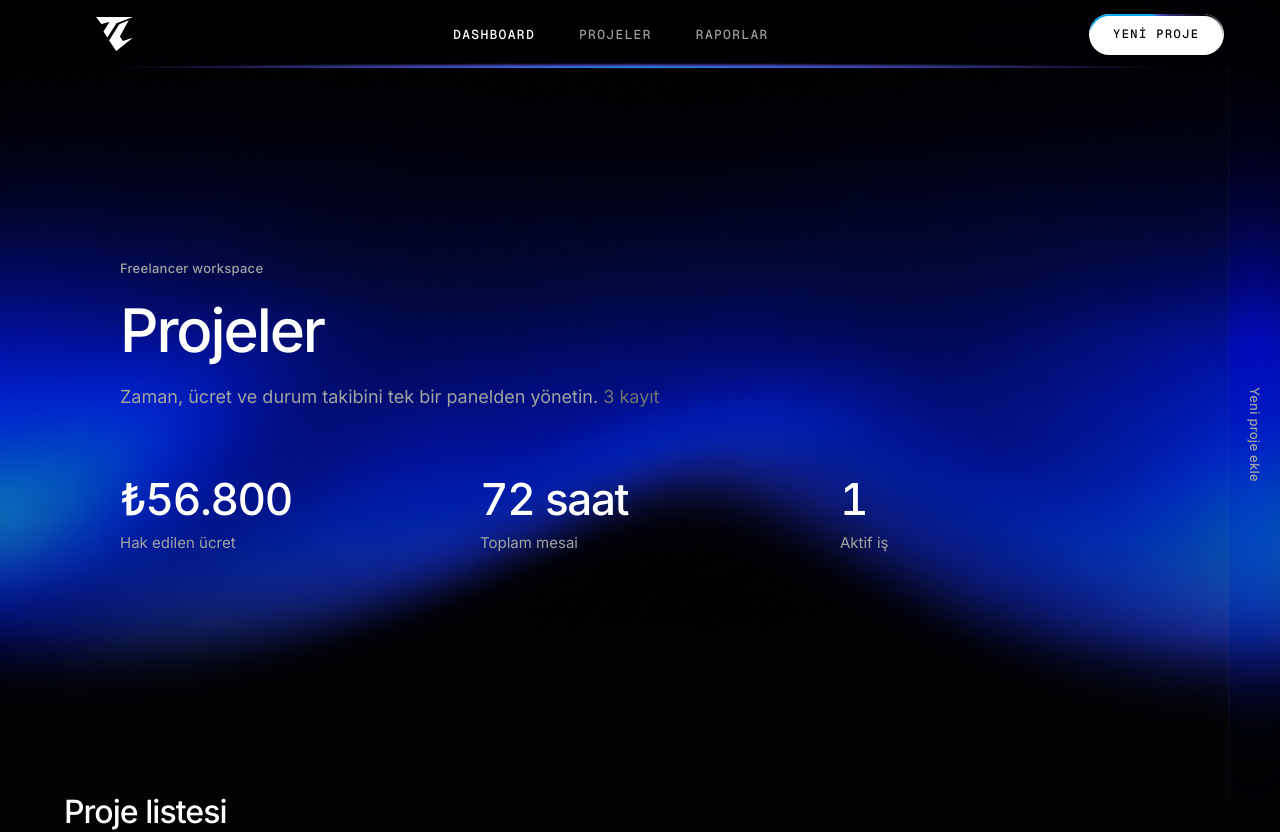
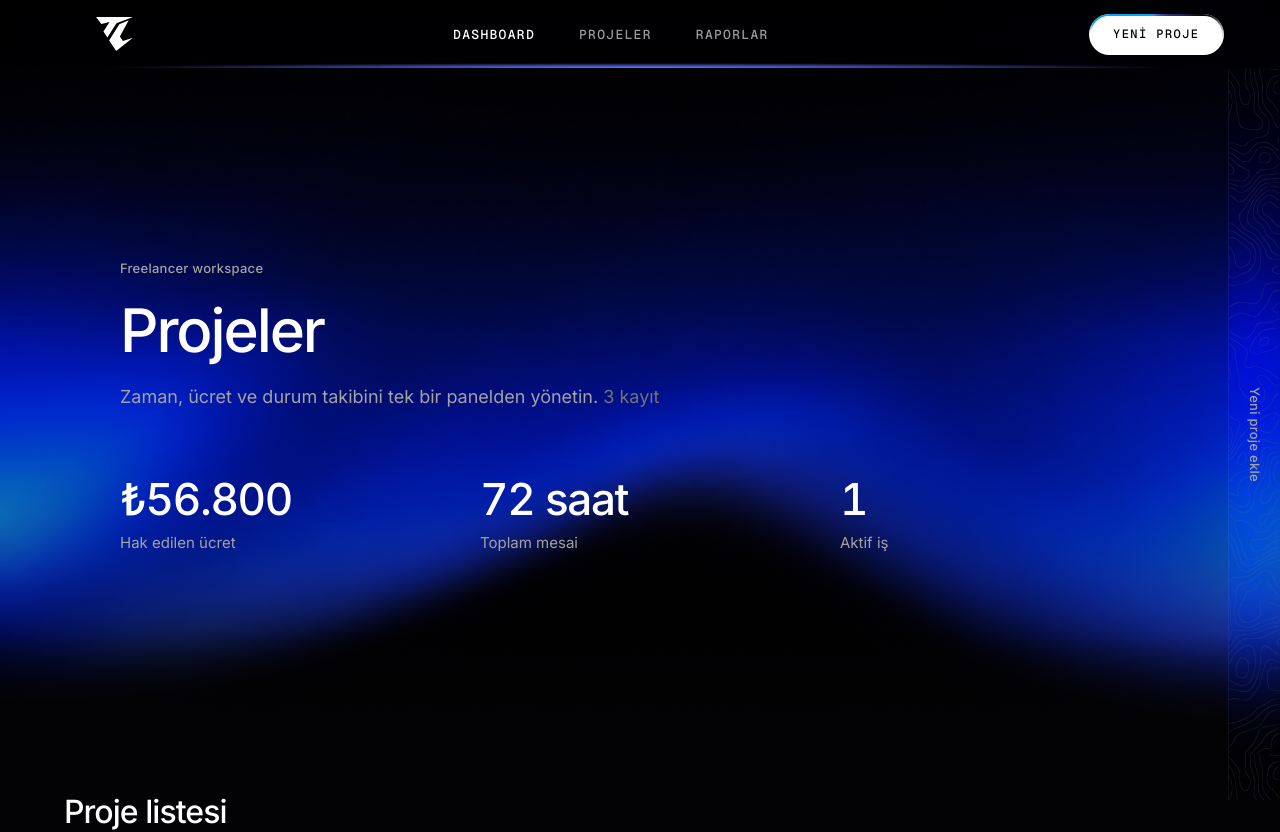
Before and after one commit to MachineX41/TimeCraft, a React (Vite) app: page / in a window 1280 px wide. Shown: the top 832 px of the page. Built offline with nearby package versions, Linux system fonts and the light colour scheme; a web font is replaced by a local one.

Commit message:
Add contour SVG for drawer background texture and update CSS styles. Introduce new CSS variables for contour tile dimensions, enhance drawer panel styles with opacity and background adjustments, and improve z-index management for layering.

```diff
--- a/src/components/ProjectDrawer.jsx
+++ b/src/components/ProjectDrawer.jsx
@@ -192,6 +192,8 @@ export default function ProjectDrawer({ isOpen, project, onOpen, onClose, onSave
         aria-labelledby="drawer-title"
         className={`drawer-panel ${isOpen ? 'drawer-panel--open' : ''}`}
       >
+        <span className="drawer-panel__texture" aria-hidden="true" />
+
         <button
           type="button"
           className="drawer-rail"
--- a/src/index.css
+++ b/src/index.css
@@ -546,6 +546,8 @@ body {
 :root {
   --drawer-collapsed: 3.25rem;
   --drawer-expanded: 26.5rem;
+  --drawer-contour-tile-w: 430px;
+  --drawer-contour-tile-h: 686px;
 }
 
 .drawer-root {
@@ -602,28 +604,45 @@ body {
   flex-direction: column;
   overflow: hidden;
   pointer-events: auto;
-  background: rgb(3 3 5 / 0.14);
+  isolation: isolate;
+  background-color: rgb(3 3 5 / 0.04);
   backdrop-filter: blur(32px) saturate(180%);
   -webkit-backdrop-filter: blur(32px) saturate(180%);
   border-left: 1px solid rgb(255 255 255 / 0.05);
   transition:
     width 0.42s cubic-bezier(0.22, 1, 0.36, 1),
     box-shadow 0.42s cubic-bezier(0.22, 1, 0.36, 1),
-    background 0.42s cubic-bezier(0.22, 1, 0.36, 1);
+    background-color 0.42s cubic-bezier(0.22, 1, 0.36, 1);
   box-shadow: none;
+}
+
+/* topografik kontur — countours.svg (siyah fill → invert ile soluk çizgi) */
+.drawer-panel__texture {
+  position: absolute;
+  inset: 0;
+  z-index: 1;
+  overflow: hidden;
+  pointer-events: none;
+  background-image: url('/countours.svg');
+  background-repeat: repeat;
+  background-size: var(--drawer-contour-tile-w) var(--drawer-contour-tile-h);
+  background-position: right top;
+  opacity: 0.38;
+  filter: invert(1) brightness(0.48) contrast(1.05);
+  transition: none;
 }
 
 .drawer-panel:hover,
 .drawer-panel--open {
   width: var(--drawer-expanded);
-  background: rgb(3 3 5 / 0.2);
+  background-color: rgb(3 3 5 / 0.06);
   box-shadow: -16px 0 48px rgb(0 0 0 / 0.28);
 }
 
 .drawer-rail {
   position: absolute;
   inset: 0;
-  z-index: 2;
+  z-index: 3;
   display: flex;
   align-items: center;
   justify-content: center;
@@ -662,11 +681,12 @@ body {
 
 .drawer-panel__body {
   position: relative;
-  z-index: 1;
+  z-index: 2;
   display: flex;
   flex-direction: column;
   height: 100%;
   min-width: var(--drawer-expanded);
+  background: transparent;
   opacity: 0;
   pointer-events: none;
   transition: opacity 0.32s cubic-bezier(0.22, 1, 0.36, 1);
```
Also changed, not shown: public/countours.svg (added).
